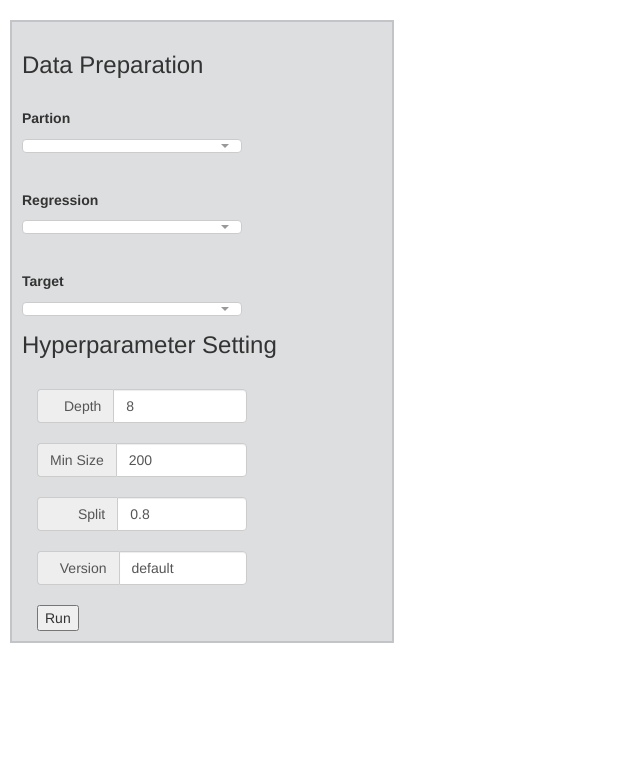
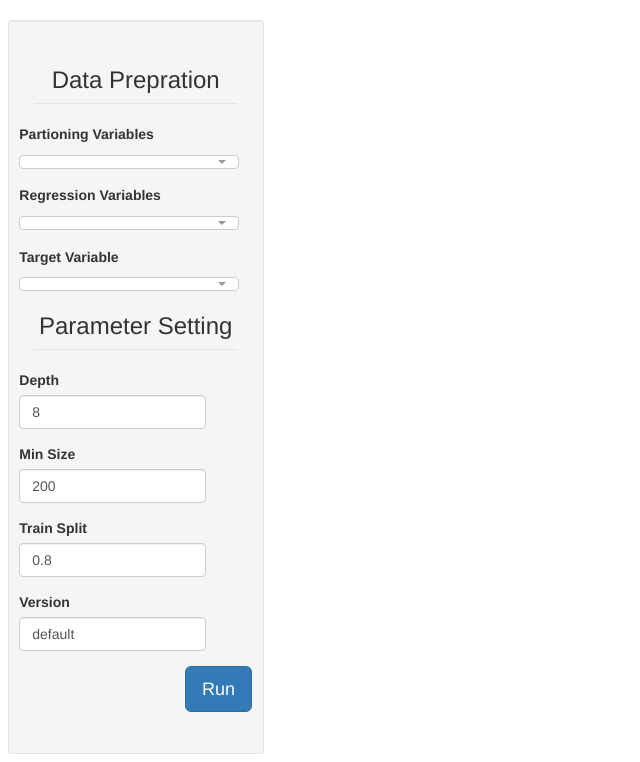
Before and after one commit to dysdsyd/MedLens, a Django app: page / in a window 1280 px wide. Shown: the part 52-814 px from the top of the page, without its empty margins (0-640 px from the left). Before the commit the page ends 695 px from the top, so only its background shows below. Run offline with Django 3.2, Linux system fonts and the light colour scheme; some libraries are stand-ins or nearby versions.

Commit message:
first commit

```diff
--- a/launch/templates/launch/index.html
+++ b/launch/templates/launch/index.html
@@ -32,19 +32,18 @@
 </header>
 
 
-<div class = "container-fluid" style=" background:#dddedf; width: 30%; border: 2px solid #c2c4c7; padding: 10px; margin: 10px;">
-	<h3> Data Preparation </h3>
-	<div class="col-xs-8">
-		<form action = "/run" method = "get" class = "form-horizontal">
-			<br>
-			<div class="form-group">
-				<label for="part">Partion</label>
-				<br>
-				<select name = "part" id = "part" class="selectpicker"  multiple data-live-search="true" title = " " >
+<div class = "container-fluid well well-sm" style=" width: 20%; padding: 2%; margin: .6%; ">
+	<form action = "/run" method = "get">
+		<fieldset>
+			<legend class="text-center"><h3> Data Prepration</h3></legend>
+			<div class="form-group row">
+				<label for="part" class="col-2 col-form-label">Partioning Variables</label>
+				<div class="col-10">
+				<select name = "part" id = "part" class="selectpicker"  multiple data-live-search="true" title = " ">
 					<option value="balance">balance </option>
 					<option value="age">age  </option>
-					<option value="campaign">balance</option>
-					<option value="pdays">pdays/option>
+					<option value="campaign">campaign</option>
+					<option value="pdays">pdays</option>
 					<option value="previous">previous</option>
 					<option value="calls">calls</option>
 					<option value="emails">emails</option>
@@ -58,16 +57,16 @@
 					<option value="poutcome">poutcome</option>
 					<option value="day">day</option>
 				</select>
+				</div>
 			</div>
-			<br>
-			<div class="form-group">
-				<label for="reg">Regression</label>
-				<br>
-				<select name = "reg" id = "reg" class="selectpicker" multiple data-live-search="true" title = " " >
+			<div class="form-group row">
+				<label for="reg" class="col-2 col-form-label">Regression Variables</label>
+				<div class="col-10">
+				<select name = "reg" id = "reg" class="selectpicker" multiple data-live-search="true" title = " ">
 					<option value="balance">balance </option>
-					<option value="age">age  </option>
-					<option value="campaign">balance</option>
-					<option value="pdays">pdays/option>
+					<option value="age">age </option>
+					<option value="campaign">campaign</option>
+					<option value="pdays">pdays</option>
 					<option value="previous">previous</option>
 					<option value="calls">calls</option>
 					<option value="emails">emails</option>
@@ -81,46 +80,47 @@
 					<option value="poutcome">poutcome</option>
 					<option value="day">day</option>
 				</select>
+				</div>
 			</div>
-			<br>
-			<div class="form-group">
-				<label for="target">Target</label>
-				<br>
-				<select name = "target" id = "target" class="selectpicker" multiple data-live-search="true" title = " " >
+			<div class="form-group row">
+				<label for="target" class="col-2 col-form-label">Target Variable</label>
+				<div class="col-10">
+				<select name = "target" id = "target" class="selectpicker" multiple data-live-search="true" title = " " placeholder="Target Varible">
 					<option value="target">target</option>
 				</select>
+				</div>
 			</div>
-		</form>
-	</div>
-	<h3> Hyperparameter Setting </h3>
-	<div class="col-xs-8">
-		<form action = "/run" method = "get">
-			<br>
-			<div class="input-group">
-				<span class="input-group-addon" style="text-indent: 1em;">Depth</span>
+
+
+
+			<legend class="text-center"><h3>Parameter Setting</h3></legend>
+			<div class="form-group row">
+				<label for="depth" class="col-2 col-form-label">Depth</label>
+				<div class="col-10" style="width:80%;">
 				<input class="form-control" name = "depth" id = "depth" type="number" step="any" value = "8"/>
+				</div>
 			</div>
-			<br>
-			<div class="input-group">
-				<span class="input-group-addon" >Min Size</span>
+			<div class="form-group row">
+				<label for="min_size" class="col-2 col-form-label">Min Size</label>
+				<div class="col-10" style="width:80%;">
 				<input class="form-control" name = "min_size" id = "min_size" type="number" step="any" value = "200"/>
+				</div>
 			</div>
-			<br>
-			<div class="input-group">
-				<span class="input-group-addon" style="text-indent: 2em;"> Split  </span>
+			<div class="form-group row">
+				<label for="trn_split" class="col-2 col-form-label">Train Split</label>
+				<div class="col-10" style="width:80%;">
 				<input class="form-control" name = "trn_split" id = "trn_split" type="number" step="any", value = "0.8"/>
+				</div>
 			</div>
-			<br>
-			<div class="input-group" style="text-indent: 0.7em;">
-				<span class="input-group-addon">Version </span>
+			<div class="form-group row">
+				<label for="ver_string" class="col-2 col-form-label">Version</label>
+				<div class="col-10" style="width:80%;">
 				<input class="form-control" name = "ver_string" id = "ver_string" type="text" value = 'default'/>
+				</div>
 			</div>
-			<br>
-			<div>
-				<input type = "Submit" value = "Run"/>
+			<div class="form-group row text-right">
+				<input class="btn btn-primary btn-lg" type = "Submit" value = "Run"/>
 			</div>
-		</form>
-	</div>
+		</fieldset>
+	</form>
 </div>
-</body>
-</html>
```
